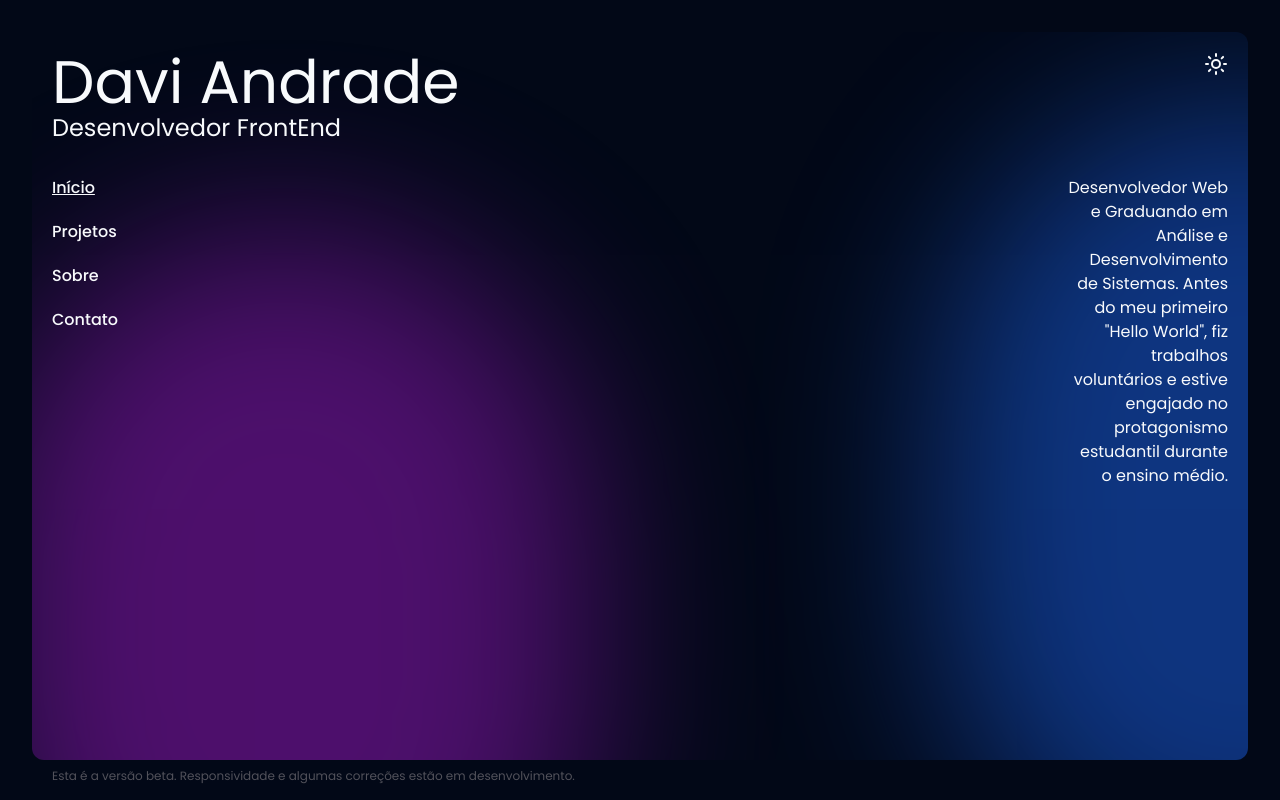
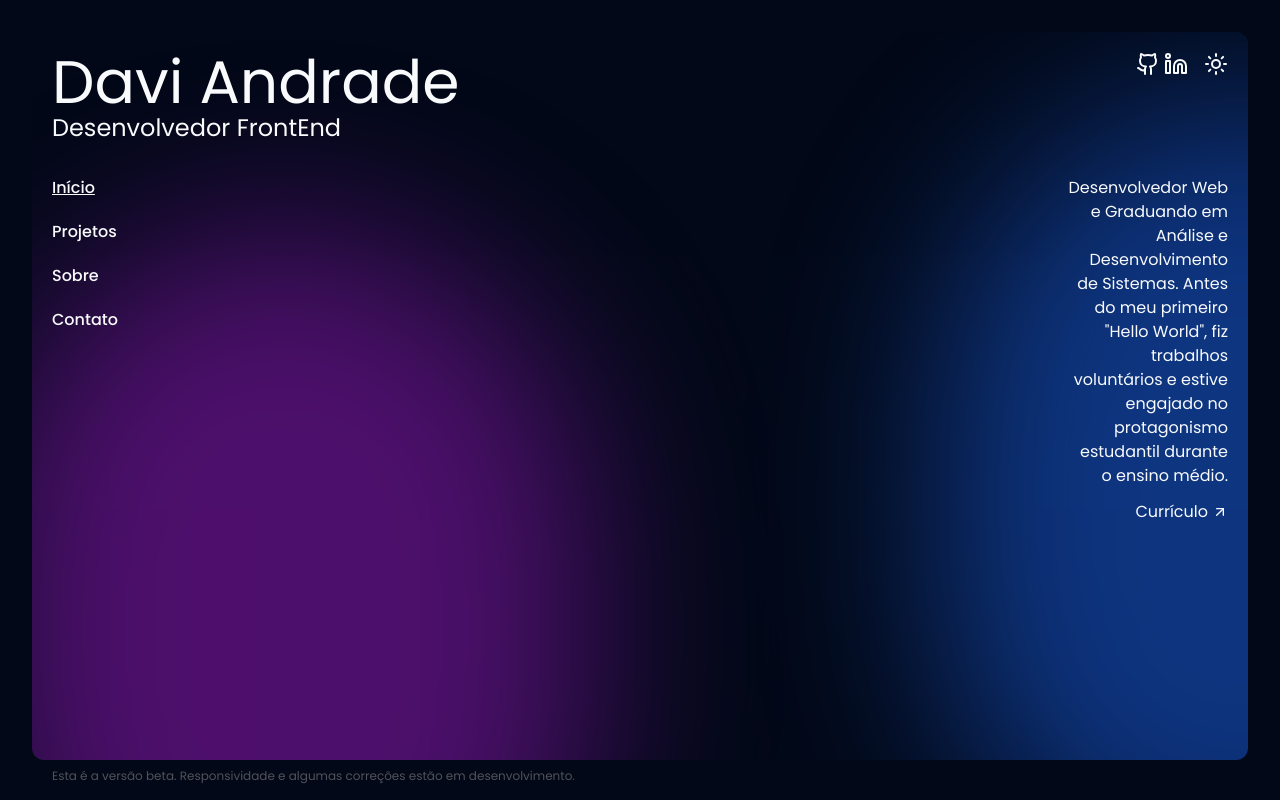
Before and after one commit to davi-andrade-js/dv-portfolio, a Next.js app: page / in a window 1280 px wide. Built offline with nearby package versions, Linux system fonts and the light colour scheme.

Commit message:
move github and likedin btns to header and add resume component

```diff
--- a/src/app/(routes)/contact/page.tsx
+++ b/src/app/(routes)/contact/page.tsx
@@ -26,8 +26,8 @@ export default function Contact() {
       <main className="z-10 flex h-full w-full flex-col justify-between md:flex-row">
         <div></div>
 
-        <div className="font-poppinsRegular flex h-fit flex-col items-end justify-end space-y-4 text-sm transition-all md:w-40 md:text-base">
-          <div className="flex flex-col items-end">
+        <div className="font-poppinsRegular flex h-fit flex-col items-end justify-end text-sm transition-all md:w-40 md:text-base">
+          {/* <div className="flex flex-col items-end">
             {redirectInfo.map((info) => (
               <div key={info.name}>
                 <Link
@@ -48,9 +48,9 @@ export default function Contact() {
                 </Link>
               </div>
             ))}
-          </div>
+          </div> */}
 
-          <div className="flex flex-col items-end">
+          <div className="flex flex-col items-end space-y-1">
             {contactInfo.map((info) => (
               <p key={info}>{info}</p>
             ))}
--- a/src/app/(routes)/info/page.tsx
+++ b/src/app/(routes)/info/page.tsx
@@ -1,3 +1,4 @@
+import Resume from "@/components/Resume";
 import Sidebar from "@/components/Sidebar";
 import { Badge } from "@/components/ui/badge";
 
@@ -56,6 +57,7 @@ export default function Info() {
               </div>
             </div>
           ))}
+          <Resume />
         </div>
       </main>
     </>
--- a/src/app/globals.css
+++ b/src/app/globals.css
@@ -64,9 +64,6 @@ body {
 
     --high-contrast: rgb(0, 0, 0);
 
-    /* --card: 222.2 84% 4.9%;
-    --card-foreground: 210 40% 98%; */
-
     --popover: 222.2 84% 4.9%;
     --popover-foreground: 210 40% 98%;
 
@@ -77,20 +74,13 @@ body {
     --secondary-foreground: 210 40% 98%;
 
     --badge-background: white;
-    --card-background: 222.2 84% 4.9%;
-
-    --muted: 217.2 32.6% 17.5%;
-    --muted-foreground: 215 20.2% 65.1%;
-
-    --accent: 217.2 32.6% 17.5%;
-    --accent-foreground: 210 40% 98%;
-
-    --destructive: 0 62.8% 30.6%;
-    --destructive-foreground: 210 40% 98%;
+    --card-background: rgba(3, 7, 33, 0.5);
 
     --border: 217.2 32.6% 17.5%;
     --input: 217.2 32.6% 17.5%;
     --ring: 212.7 26.8% 83.9%;
+
+    --radius: 0.5rem;
   }
 
   .light {
--- a/src/app/page.tsx
+++ b/src/app/page.tsx
@@ -1,7 +1,5 @@
 import React from "react";
-import Image from "next/image";
-import Sidebar from "../components/Sidebar";
-import "./globals.css";
+import Resume from "@/components/Resume";
 
 export default function Home() {
   return (
@@ -10,10 +8,11 @@ export default function Home() {
         <div></div>
 
         <div className="z-10 flex w-full justify-end">
-          <article className="font-poppinsRegular flex w-32 cursor-default text-end text-xs transition-all md:w-40 md:text-base">
+          <article className="font-poppinsRegular flex w-32 cursor-default flex-col items-end space-y-3 text-end text-xs transition-all md:w-40 md:text-base">
             <p className="transition-all">
               {`Desenvolvedor Web e Graduando em Análise e Desenvolvimento de Sistemas. Antes do meu primeiro "Hello World", fiz trabalhos voluntários e estive engajado no protagonismo estudantil durante o ensino médio.`}
             </p>
+            <Resume />
           </article>
         </div>
       </main>
--- a/src/components/Header.tsx
+++ b/src/components/Header.tsx
@@ -1,7 +1,8 @@
 "use client";
+import Link from "next/link";
+import { Github } from "lucide-react";
+import { Linkedin } from "lucide-react";
 
-import { Moon } from "lucide-react";
-import { toast } from "sonner";
 import ThemeSwitcher from "./ThemeSwitcher";
 
 export default function Header() {
@@ -16,7 +17,28 @@ export default function Header() {
         </h2>
       </div>
 
-      <ThemeSwitcher />
+      <div className="z-10 flex flex-row space-x-4">
+        <div key={"GitHub"} className="display flex flex-row space-x-1">
+          <Link
+            key={"GitHub"}
+            href="https://github.com/davi-andrade-js"
+            target="_blank"
+            rel="noreferrer"
+          >
+            <Github className="cursor-pointer transition-all hover:text-neutral-500" />
+          </Link>
+          <Link
+            key={"LinkedIn"}
+            href={"https://www.linkedin.com/in/andrade-davi/"}
+            target="_blank"
+            rel="noreferrer"
+          >
+            <Linkedin className="cursor-pointer transition-all hover:text-neutral-500" />
+          </Link>
+        </div>
+
+        <ThemeSwitcher />
+      </div>
     </header>
   );
 }
--- a/src/components/ProjectsList.tsx
+++ b/src/components/ProjectsList.tsx
@@ -93,7 +93,7 @@ export default function ProjectsList() {
                   <div
                     key={project.name}
                     className={
-                      "badge w-full border border-transparent duration-150"
+                      "badge w-full border border-transparent transition-all"
                     }
                   ></div>
                 ) : (
@@ -101,11 +101,11 @@ export default function ProjectsList() {
                 )}
 
                 <div
-                  className={`hover:card flex h-fit w-full cursor-default flex-row space-x-5 rounded-xl  md:p-2 ${projectOnHover === project.name ? "card" : ""}`}
+                  className={`trasition-all flex h-fit w-full cursor-default flex-row space-x-5 rounded-xl md:p-2 ${projectOnHover === project.name ? "card" : ""}`}
                   onMouseEnter={() => setProjectOnHover(project.name)}
                   onMouseLeave={() => setProjectOnHover("")}
                 >
-                  <div className="duration flex w-full flex-col items-end justify-between space-y-3 transition-all  md:w-[90%] md:space-y-5">
+                  <div className=" flex w-full flex-col items-end justify-between space-y-3 transition-all  md:w-[90%] md:space-y-4">
                     <div className="flex w-full flex-col items-end transition-all">
                       <header className="font-poppinsMedium flex w-full flex-row justify-between">
                         <div className="text-sm md:text-base">
@@ -183,7 +183,7 @@ export default function ProjectsList() {
                     <Image
                       key={project.screenshot}
                       src={project.screenshot}
-                      alt="captura de tela do projeto"
+                      alt="Preview do projeto"
                       width={200}
                       height={200}
                       className="rounded-lg border-2 border-zinc-400"
--- /dev/null
+++ b/src/components/Resume.tsx
@@ -0,0 +1,25 @@
+"use client";
+
+import Link from "next/link";
+import { useState } from "react";
+import { ArrowUpRight } from "lucide-react";
+
+export default function Resume() {
+  const [onHover, setOnHover] = useState(false);
+
+  return (
+    <Link
+      className="flex w-fit flex-row transition-all"
+      href="/downloads/Currículo Davi Andrade.pdf"
+      target="_blank"
+      rel="noreferrer"
+      onMouseEnter={() => setOnHover(true)}
+      onMouseLeave={() => setOnHover(false)}
+    >
+      <p>Currículo</p>
+      <ArrowUpRight
+        className={`ml-1 w-3 transition-all md:w-4 ${onHover && "pb-2"}`}
+      />
+    </Link>
+  );
+}
--- a/src/components/ThemeSwitcher.tsx
+++ b/src/components/ThemeSwitcher.tsx
@@ -37,14 +37,16 @@ export default function ThemeSwitcher() {
       <div className="z-10 cursor-pointer">
         {theme === "light" ? (
           <Moon
-            className={`w-fit ${bgOnHover ? "rounded-full bg-stone-950 bg-opacity-15" : ""}`}
+            className={`w-fit hover:text-neutral-500 `}
             onClick={() => setDarkMode()}
             onMouseEnter={() => setBgOnHover(true)}
             onMouseLeave={() => setBgOnHover(false)}
           />
         ) : (
+          // ${bgOnHover ? "rounded-full bg-stone-950 bg-opacity-15" : ""}
+          // ${bgOnHover ? "rounded-full bg-stone-50 bg-opacity-20" : ""}
           <Sun
-            className={`w-fit ${bgOnHover ? "rounded-full bg-stone-50 bg-opacity-20" : ""}`}
+            className={`w-fit hover:text-neutral-500 `}
             onClick={() => setLightMode()}
             onMouseEnter={() => setBgOnHover(true)}
             onMouseLeave={() => setBgOnHover(false)}
```
Also changed, not shown: 1 other file (tests, documents, lock files or other folders).
